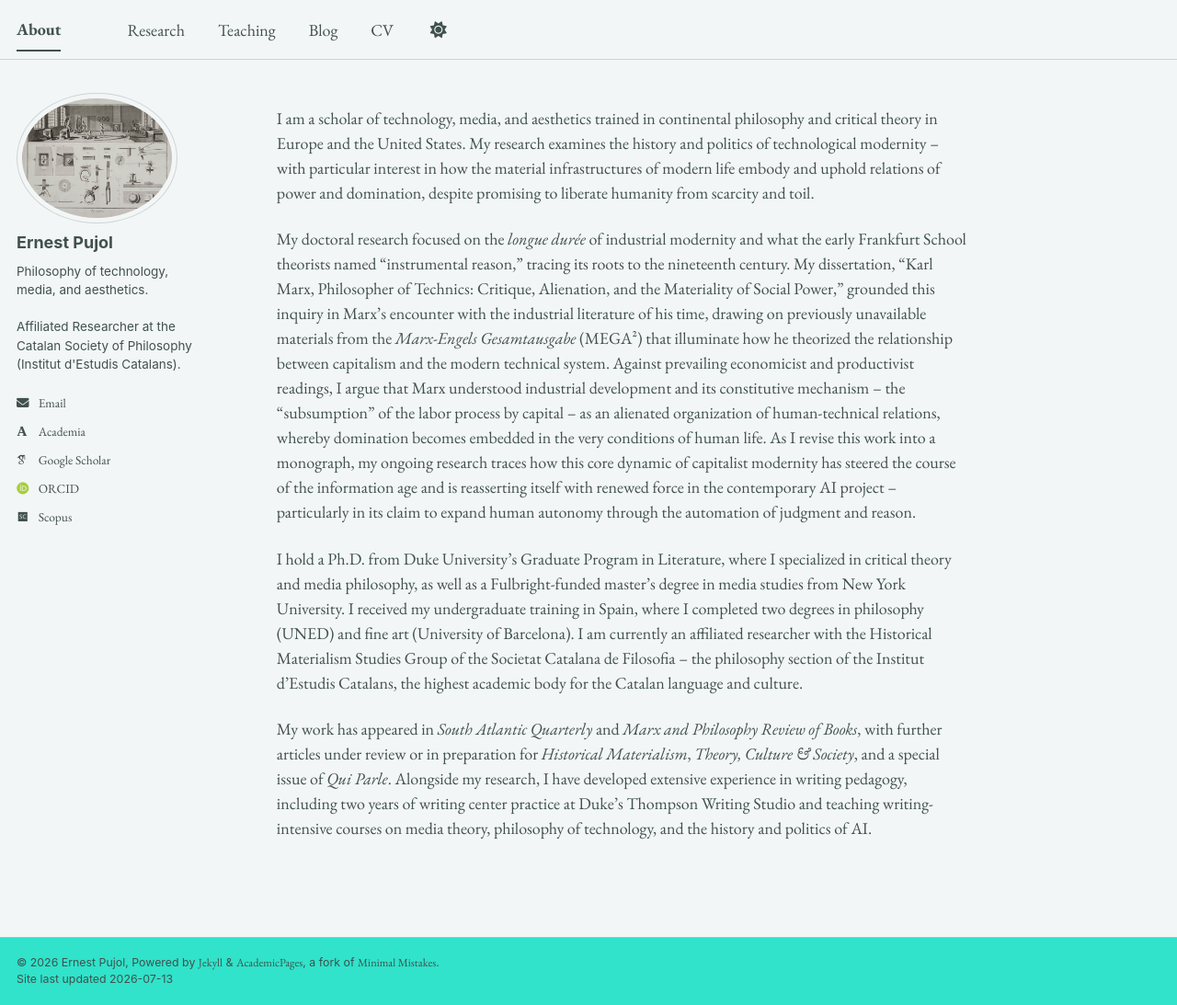
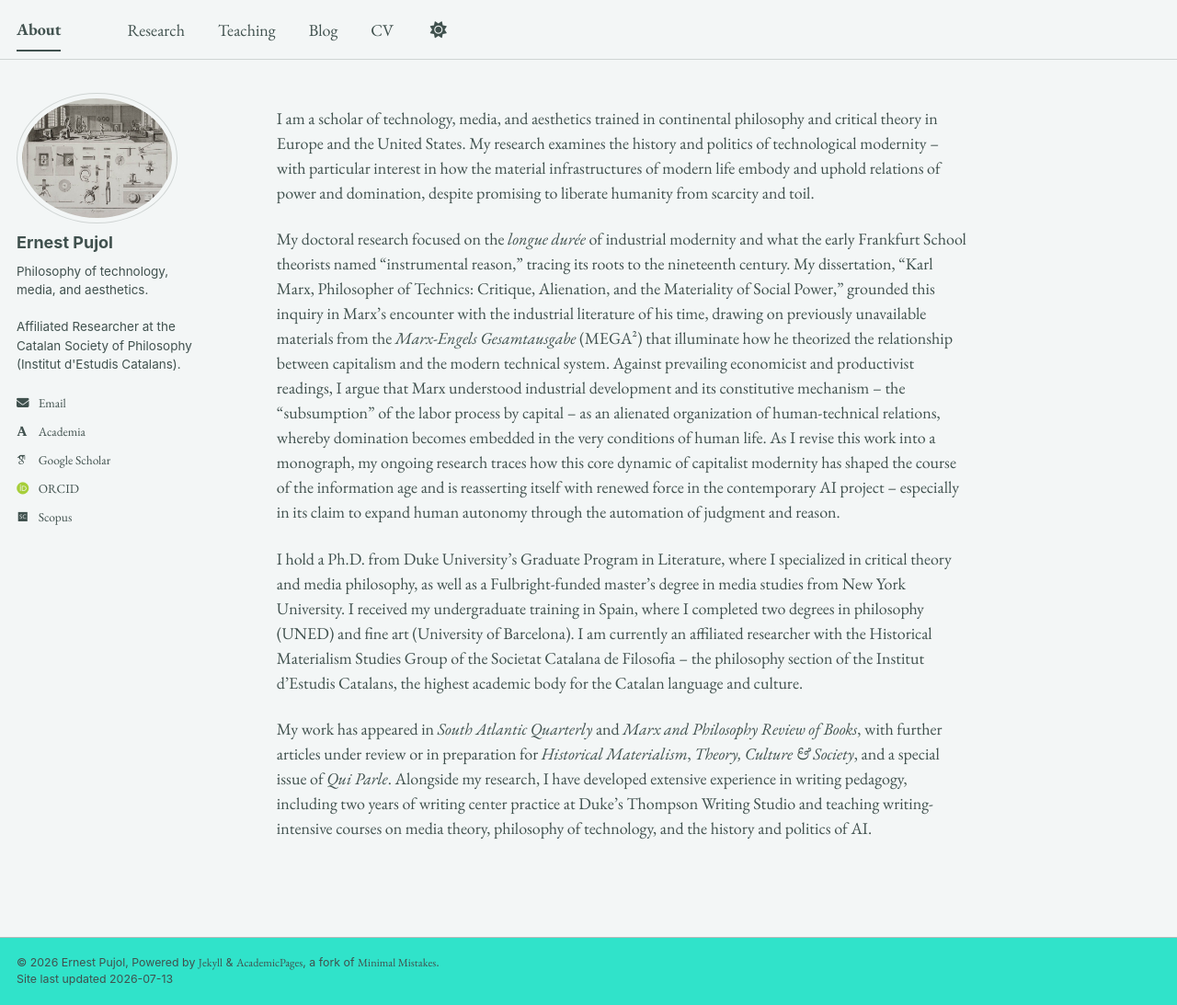
Before and after one commit to epujol90/epujol90.github.io, a Jekyll site: the page built from _pages/about.md, in a window 1280 px wide and 1093 px high. Shown: the whole window at 92% size. Built offline with Jekyll 4.4.1, drawn with Linux system fonts in a browser that asks for light colours; some web fonts are replaced; a script bundle is joined from its source files by our own code; library files that are not in the unit come from our copies.

Commit message:
Update about.md

```diff
--- a/_pages/about.md
+++ b/_pages/about.md
@@ -8,7 +8,7 @@ redirect_from:
 ---
 I am a scholar of technology, media, and aesthetics trained in continental philosophy and critical theory in Europe and the United States. My research examines the history and politics of technological modernity -- with particular interest in how the material infrastructures of modern life embody and uphold relations of power and domination, despite promising to liberate humanity from scarcity and toil.
 
-My doctoral research focused on the _longue durée_ of industrial modernity and what the early Frankfurt School theorists named “instrumental reason,” tracing its roots to the nineteenth century. My dissertation, “Karl Marx, Philosopher of Technics: Critique, Alienation, and the Materiality of Social Power,” grounded this inquiry in Marx’s encounter with the industrial literature of his time, drawing on previously unavailable materials from the _Marx-Engels Gesamtausgabe_ (MEGA²) that illuminate how he theorized the relationship between capitalism and the modern technical system. Against prevailing economicist and productivist readings, I argue that Marx understood industrial development and its constitutive mechanism -- the “subsumption” of the labor process by capital -- as an alienated organization of human-technical relations, whereby domination becomes embedded in the very conditions of human life. As I revise this work into a monograph, my ongoing research traces how this core dynamic of capitalist modernity has steered the course of the information age and is reasserting itself with renewed force in the contemporary AI project -- particularly in its claim to expand human autonomy through the automation of judgment and reason.
+My doctoral research focused on the _longue durée_ of industrial modernity and what the early Frankfurt School theorists named “instrumental reason,” tracing its roots to the nineteenth century. My dissertation, “Karl Marx, Philosopher of Technics: Critique, Alienation, and the Materiality of Social Power,” grounded this inquiry in Marx’s encounter with the industrial literature of his time, drawing on previously unavailable materials from the _Marx-Engels Gesamtausgabe_ (MEGA²) that illuminate how he theorized the relationship between capitalism and the modern technical system. Against prevailing economicist and productivist readings, I argue that Marx understood industrial development and its constitutive mechanism -- the “subsumption” of the labor process by capital -- as an alienated organization of human-technical relations, whereby domination becomes embedded in the very conditions of human life. As I revise this work into a monograph, my ongoing research traces how this core dynamic of capitalist modernity has shaped the course of the information age and is reasserting itself with renewed force in the contemporary AI project -- especially in its claim to expand human autonomy through the automation of judgment and reason.
 
 I hold a Ph.D. from Duke University’s Graduate Program in Literature, where I specialized in critical theory and media philosophy, as well as a Fulbright-funded master’s degree in media studies from New York University. I received my undergraduate training in Spain, where I completed two degrees in philosophy (UNED) and fine art (University of Barcelona). I am currently an affiliated researcher with the Historical Materialism Studies Group of the Societat Catalana de Filosofia -- the philosophy section of the Institut d’Estudis Catalans, the highest academic body for the Catalan language and culture.
 
```
